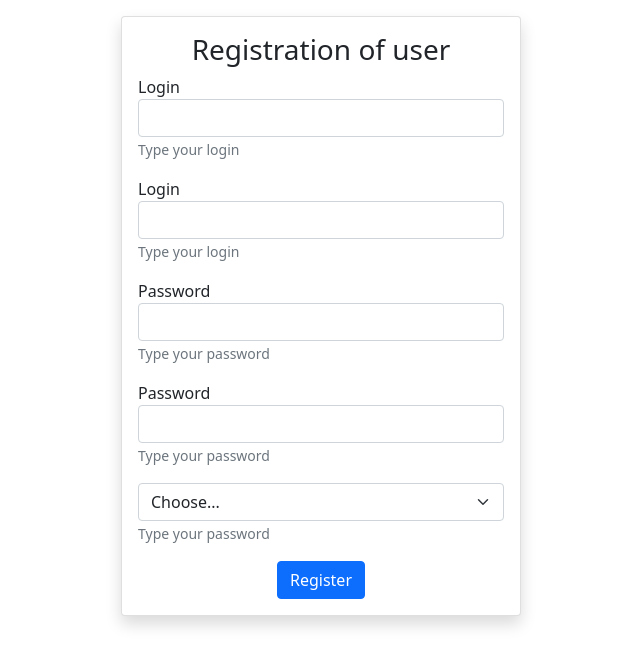
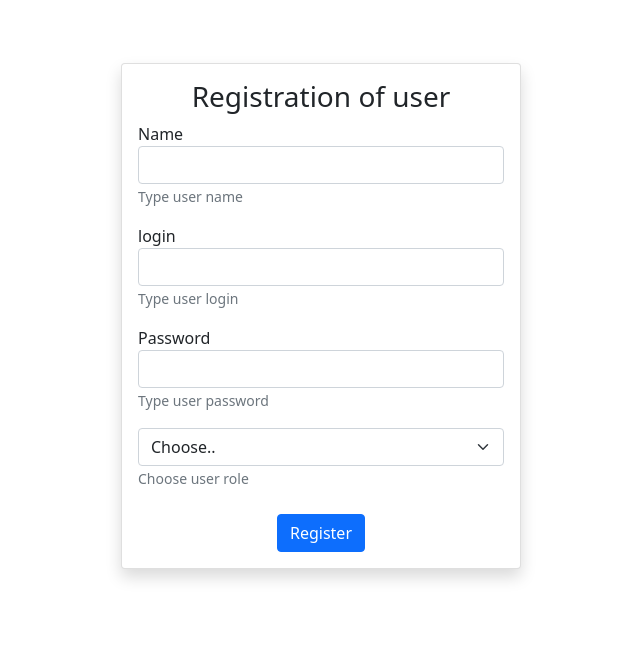
Before and after one commit to kendis-fit/jestya, a React (Create React App) app in the folder client/: page /registration in a window 1280 px wide. Shown: the top 666 px of the page, without its empty margins (319-959 px from the left). Built offline with nearby package versions, Linux system fonts and the light colour scheme; the HTML template or start-up script is replaced by a standard one.

Commit message:
New icon +  custom Input + custom Select

```diff
--- /dev/null
+++ b/client/src/components/Input/Input.tsx
@@ -0,0 +1,25 @@
+import React from "react";
+import IInput from "./Interfaces";
+
+const Input = (props: IInput) => {
+	const { errors, heplerText, label, className, touched, ...inputProps } = props;
+	let error = false;
+
+	if (errors) {
+		error = Boolean(errors[props.name]) && Boolean(touched[props.name]);
+	}
+
+	return (
+		<div className={"form-group " + className}>
+			<label className="w-100">
+				{label}
+				<input className={`form-control ${error ? "is-invalid" : " "}`} {...inputProps} />
+				<small className={`form-text  ${error ? "text-danger" : "text-muted"} `}>
+					{error ? props.errors[props.name] : heplerText}
+				</small>
+			</label>
+		</div>
+	);
+};
+
+export default Input;
--- /dev/null
+++ b/client/src/components/Input/Interfaces/index.ts
@@ -0,0 +1,3 @@
+import IInput from "./IInput";
+
+export default IInput;
--- /dev/null
+++ b/client/src/components/Input/index.ts
@@ -0,0 +1,3 @@
+import Input from "./Input";
+
+export default Input;
--- a/client/src/components/Login/Login.tsx
+++ b/client/src/components/Login/Login.tsx
@@ -1,8 +1,11 @@
 import React, { useState } from "react";
+import Input from "../Input";
 
 const Login = () => {
 	const [state, setState] = useState({ login: "", password: "" });
 	// const [loginError, SetLoginError] = useState(true);
+
+	document.title = "Login | JESTYA";
 
 	const handleSubmiting = (event: React.FormEvent) => {
 		event.preventDefault();
@@ -35,26 +38,23 @@ const Login = () => {
 					<div className="alert alert-danger" role="alert">
 						Can`t login. Invalid email or password.
 					</div>
-					<div className="form-group mb-3">
-						<label className="w-100">
-							Login
-							<input className="form-control" name="login" value={state.login} onChange={handleChange} />
-							<small className="form-text text-muted">Type your login</small>
-						</label>
-					</div>
-					<div className="form-group mb-4">
-						<label className="w-100">
-							Password
-							<input
-								type="password"
-								className="form-control"
-								name="password"
-								value={state.password}
-								onChange={handleChange}
-							/>
-							<small className="form-text text-muted ">Type your password</small>
-						</label>
-					</div>
+					<Input
+						name="login"
+						label="Name"
+						value={state.login}
+						onChange={handleChange}
+						className="mb-3"
+						heplerText="Type your login"
+					/>
+					<Input
+						type="password"
+						name="password"
+						label="Password"
+						value={state.password}
+						onChange={handleChange}
+						className="mb-4"
+						heplerText="Type your password"
+					/>
 					<button
 						type="submit"
 						className="
--- /dev/null
+++ b/client/src/components/Registration/Interfaces/IRegistration.ts
@@ -0,0 +1,6 @@
+export default interface IRegistration {
+	name: string;
+	login: string;
+	password: string;
+	role: string;
+}
--- /dev/null
+++ b/client/src/components/Registration/Interfaces/index.ts
@@ -0,0 +1,3 @@
+import IRegistration from "./IRegistration";
+
+export default IRegistration;
--- a/client/src/components/Registration/Registration..tsx
+++ b/client/src/components/Registration/Registration..tsx
@@ -1,20 +1,31 @@
-import React, { useState } from "react";
+import React from "react";
 import { Formik } from "formik";
+import IRegistration from "./Interfaces";
+import * as Yup from "yup";
+import Input from "../Input";
+import Select from "../Select";
+
+const SignupSchema = Yup.object().shape({
+	name: Yup.string().min(2, "Too Short!").max(50, "Too Long!").required("Required"),
+	login: Yup.string().min(2, "Too Short!").max(50, "Too Long!").required("Required"),
+	password: Yup.string().min(6, "Too Short!").max(50, "Too Long!").required("Required"),
+	role: Yup.string().required("Required"),
+});
+
 const Registration = () => {
-	const [state, setState] = useState({ login: "", password: "" });
 	// const [loginError, SetLoginError] = useState(true);
 
-	const handleSubmiting = () => {
-		// event.preventDefault();
-		alert(JSON.stringify(state, null, 2));
-	};
+	document.title = "Registration | JESTYA";
 
-	const handleChange = (event: React.ChangeEvent<HTMLInputElement>) => {
-		setState({ ...state, [event.target.name]: event.target.value });
+	const handleSubmiting = (values: IRegistration) => {
+		alert(JSON.stringify(values, null, 2));
 	};
 
 	const initialValues = {
-		a: "sd",
+		name: "",
+		login: "",
+		password: "",
+		role: "",
 	};
 
 	return (
@@ -26,69 +37,54 @@ const Registration = () => {
 				shadow p-3 mb-5 bg-white rounded "
 			>
 				<h3 className="text-center card-title">Registration of user</h3>
-				<Formik initialValues={initialValues} onSubmit={handleSubmiting}>
-					{props => (
-						<form onSubmit={handleSubmiting}>
-							<div className="form-group mb-3">
-								<label className="w-100">
-									Login
-									<input
-										className="form-control"
+				<Formik initialValues={initialValues} validationSchema={SignupSchema} onSubmit={handleSubmiting}>
+					{({ handleChange, handleSubmit, errors, touched, values }) => (
+						<form onSubmit={handleSubmit}>
+							<Input
+								errors={errors}
+								name="name"
+								label="Name"
+								value={values.name}
+								touched={touched}
+								onChange={handleChange}
+								heplerText="Type user name"
+								className="mb-3"
+							/>
+							<Input
+								errors={errors}
 								name="login"
-										value={state.login}
+								label="login"
+								value={values.login}
+								touched={touched}
 								onChange={handleChange}
+								heplerText="Type user login"
+								className="mb-3"
 							/>
-									<small className="form-text text-muted">Type your login</small>
-								</label>
-							</div>
-							<div className="form-group mb-3">
-								<label className="w-100">
-									Login
-									<input
-										className="form-control"
-										name="login"
-										value={state.login}
+							<Input
+								errors={errors}
+								touched={touched}
+								value={values.password}
+								type="password"
+								name="password"
+								label="Password"
 								onChange={handleChange}
+								heplerText="Type user password"
+								className="mb-3"
 							/>
-									<small className="form-text text-muted">Type your login</small>
-								</label>
-							</div>
-							<div className="form-group mb-3">
-								<label className="w-100">
-									Password
-									<input
-										type="password"
-										className="form-control"
-										name="password"
-										value={state.password}
+							<Select
+								errors={errors}
+								touched={touched}
+								value={values.role}
 								onChange={handleChange}
-									/>
-									<small className="form-text text-muted ">Type your password</small>
-								</label>
-							</div>
-							<div className="form-group mb-3">
-								<label className="w-100">
-									Password
-									<input
-										type="password"
-										className="form-control"
-										name="password"
-										value={state.password}
-										onChange={handleChange}
-									/>
-									<small className="form-text text-muted ">Type your password</small>
-								</label>
-							</div>
-							<div className="form-group mb-3">
-								<select className="form-select">
-									<option value="">Choose...</option>
-									<option value="1">One</option>
-									<option value="2">Two</option>
-									<option value="3">Three</option>
-								</select>
-								<small className="form-text text-muted ">Type your password</small>
-							</div>
-
+								name="role"
+								className="mb-4"
+								heplerText="Choose user role"
+							>
+								<option value="" label="Choose.." />
+								<option value="1" label="Super Admin" />
+								<option value="2" label="Admin" />
+								<option value="3" label="User" />
+							</Select>
 							<button
 								type="submit"
 								className="
--- /dev/null
+++ b/client/src/components/Select/Interfaces/index.ts
@@ -0,0 +1,3 @@
+import ISelect from "./ISelect";
+
+export default ISelect;
--- /dev/null
+++ b/client/src/components/Select/Select.tsx
@@ -0,0 +1,25 @@
+import React from "react";
+import ISelect from "./Interfaces";
+
+const Select = (props: ISelect) => {
+	const { errors, heplerText, label, className, touched, ...inputProps } = props;
+	let error = false;
+
+	if (errors) {
+		error = Boolean(errors[props.name]) && Boolean(touched[props.name]);
+	}
+
+	return (
+		<div className={"form-group " + className}>
+			<label className="w-100">
+				{label}
+				<select {...inputProps} className={`form-select ${error ? "is-invalid" : ""}`}></select>
+				<small className={`form-text  ${error ? "text-danger" : "text-muted"} `}>
+					{error ? props.errors[props.name] : heplerText}
+				</small>
+			</label>
+		</div>
+	);
+};
+
+export default Select;
--- /dev/null
+++ b/client/src/components/Select/index.ts
@@ -0,0 +1,3 @@
+import Select from "./Select";
+
+export default Select;
```
Also changed, not shown: client/src/components/Input/Interfaces/IInput.ts (added, +11 -0 lines), client/src/components/Select/Interfaces/ISelect.ts (added, +11 -0 lines), 1 other file (tests, documents, lock files or other folders). Lines whose indentation alone changed are shown as unchanged.
